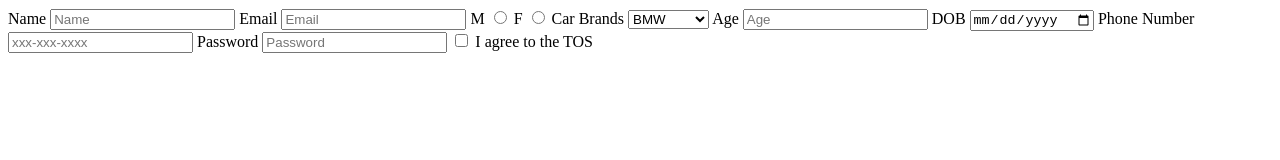
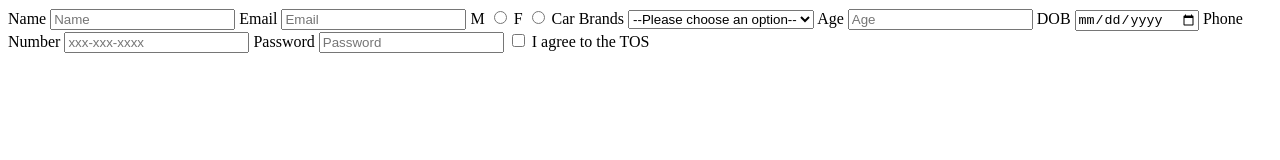
Before and after one commit to acciojob/signup-form-car-Akbhardwaj5959, a website: page main.html in a window 1280 px wide. Drawn offline with Linux system fonts and the light colour scheme.

Commit message:
created a submission

```diff
--- a/main.html
+++ b/main.html
@@ -22,7 +22,8 @@
 		<input type="radio" id="gender_f"  name="gender" required />
 
 		<lable for="cars">Car Brands</lable>
-		<select id="cars" >
+		<select id="cars" name="cars" placeholder="--Please choose an option--" >
+			<option>--Please choose an option--</option>
 			<option>BMW</option>
 			<option>Audi</option>
 			<option>Mercedez</option>
```
